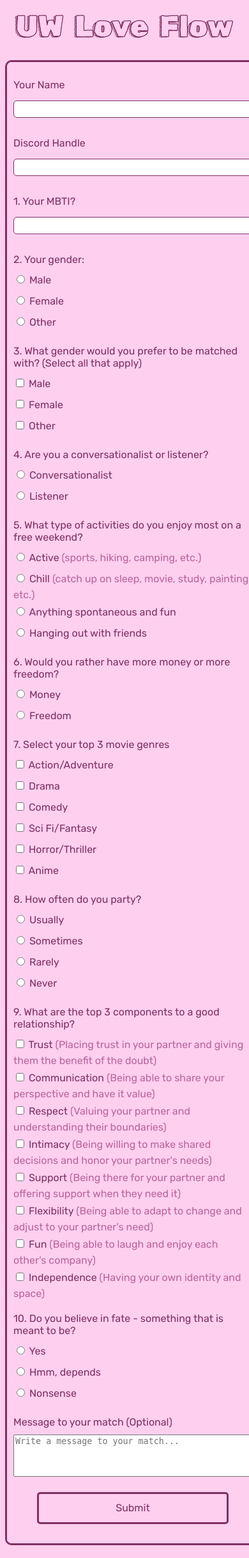
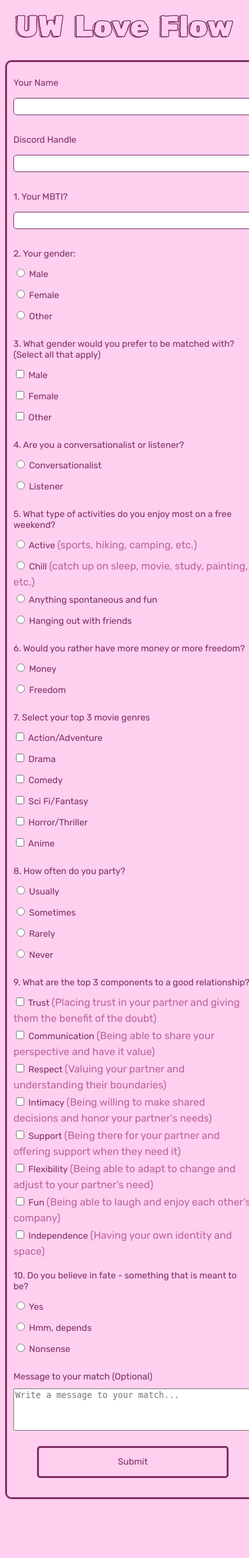
Before and after one commit to quynhan-tr/uw-love-flow, a Flask app: page /friendship-quiz in a window 390 px wide; the page is wider, and only the part inside the window is pictured. Shown: that part at 64% size. After the commit the page ends 2343 px from the top of that part, so only its background shows below. Run offline with Flask 3, Linux system fonts and the light colour scheme.

Commit message:
more formating

```diff
--- a/static/style.css
+++ b/static/style.css
@@ -153,35 +153,13 @@ body.quiz {
   .box, .quiz-box {
     width: 95%;
     padding: 15px;
-    font-size: 18px;
-  }
-  .button {
-    font-size: 18px;
-  }
-  .logo, .join-logo, .quiz-logo {
-    max-height: 120px;
-  }
-
-  p.title-text{
-    font-size: 18px;
-  }
-
-  p.body-text{
-    font-size: 16px;
-  }
-}
-
-@media (max-width: 480px) {
-  .box, .quiz-box {
-    width: 100%;
-    padding: 10px;
     font-size: 16px;
   }
   .button {
     font-size: 16px;
   }
   .logo, .join-logo, .quiz-logo {
-    max-height: 100px;
+    max-height: 120px;
   }
 
   p.title-text{
@@ -192,3 +170,25 @@ body.quiz {
     font-size: 14px;
   }
 }
+
+@media (max-width: 480px) {
+  .box, .quiz-box {
+    width: 100%;
+    padding: 10px;
+    font-size: 14px;
+  }
+  .button {
+    font-size: 14px;
+  }
+  .logo, .join-logo, .quiz-logo {
+    max-height: 100px;
+  }
+
+  p.title-text{
+    font-size: 14px;
+  }
+
+  p.body-text{
+    font-size: 12px;
+  }
+}
```
